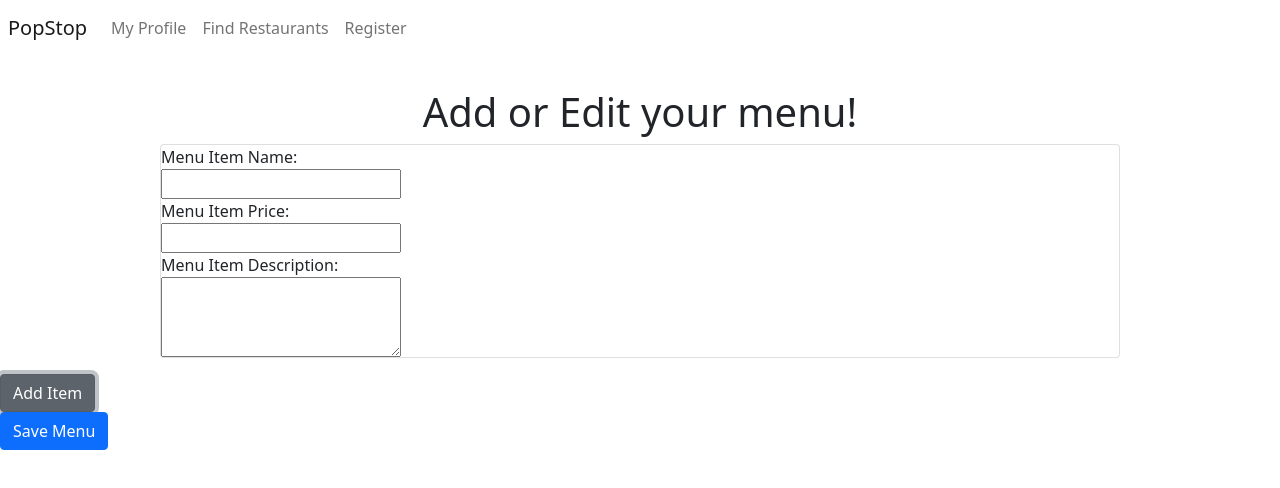
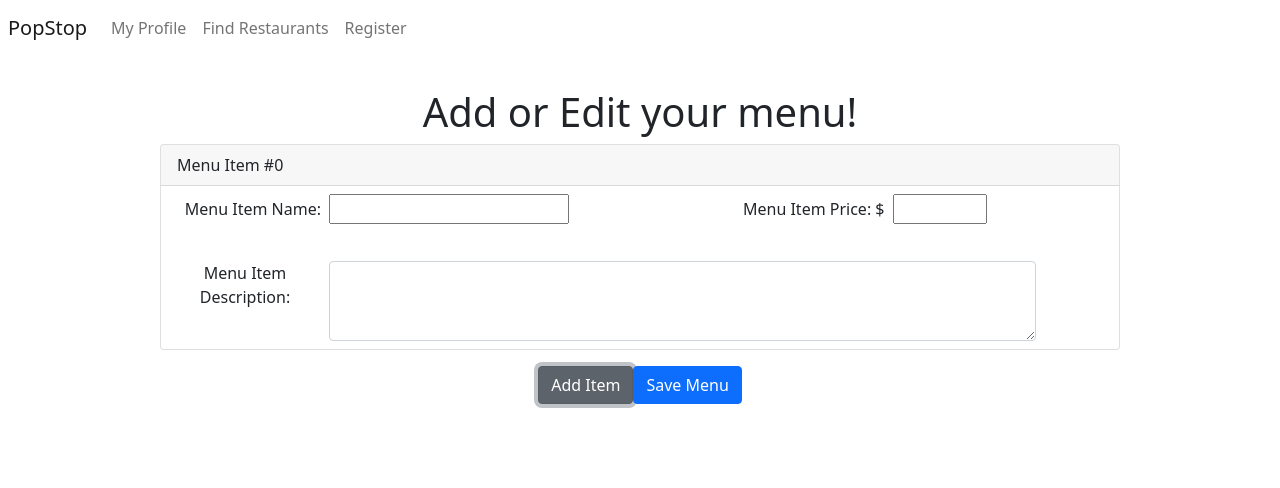
Before and after one commit to EliasLMann/CS3330-F21, a React (Create React App) app in the folder frontend/: page /addMenu in a window 1280 px wide. Both pictures are taken after a click on the button "Add Item". Shown: the top 488 px of the page. Built offline with nearby package versions, Linux system fonts and the light colour scheme.

Commit message:
Added menu functions

```diff
--- a/frontend/src/components/AddMenu.jsx
+++ b/frontend/src/components/AddMenu.jsx
@@ -29,19 +29,40 @@ export class AddMenu extends React.Component{
             <h1>Add or Edit your menu!</h1>
 
             {
-                this.state.menu.map(menuItem => <div className="card w-75 mx-auto mb-3" key={menuItem.id}>
-                    <span>Menu Item Name:</span>
-                    <input type="text"></input>
-                    <span>Menu Item Price:</span>
-                    <input type="text"></input>
-                    <span>Menu Item Description:</span>
-                    <textarea></textarea>
+                this.state.menu.map( (menuItem, i) => <div className="card w-75 mx-auto mb-3" key={i}>
+                    <span className="card-header">Menu Item #{i}</span>
+
+                    <form className="form-group card-body p-2">
+                        <div className="row">
+
+                            <div className="col-md-7">
+                                <label>Menu Item Name:</label>
+                                <input type="text"></input>
+                            </div>
+                            <div className="col-md-5">
+                                <label>Menu Item Price: $</label>
+                                <input className="w-25" type="text"></input>
+                            </div>
+
+                        </div>
+
+                        <br/>
+
+                        <div className="d-flex">
+                            <label className="text-center">Menu Item Description:</label>
+                            <textarea className="w-75 form-control"></textarea>
+                        </div>
+
+                    </form>
+
                 </div>)
             }
 
-            <button className="btn btn-secondary mx-auto" onClick={() => this.addItem()}>Add Item</button>
-            <br/>
-            <button className="btn btn-primary">Save Menu</button>
+            <div className="mx-auto d-flex justify-content-center">
+                <button className="btn btn-secondary" onClick={() => this.addItem()}>Add Item</button>
+                <br/>
+                <button className="btn btn-primary">Save Menu</button>
+            </div>
 
 
         </>
```
